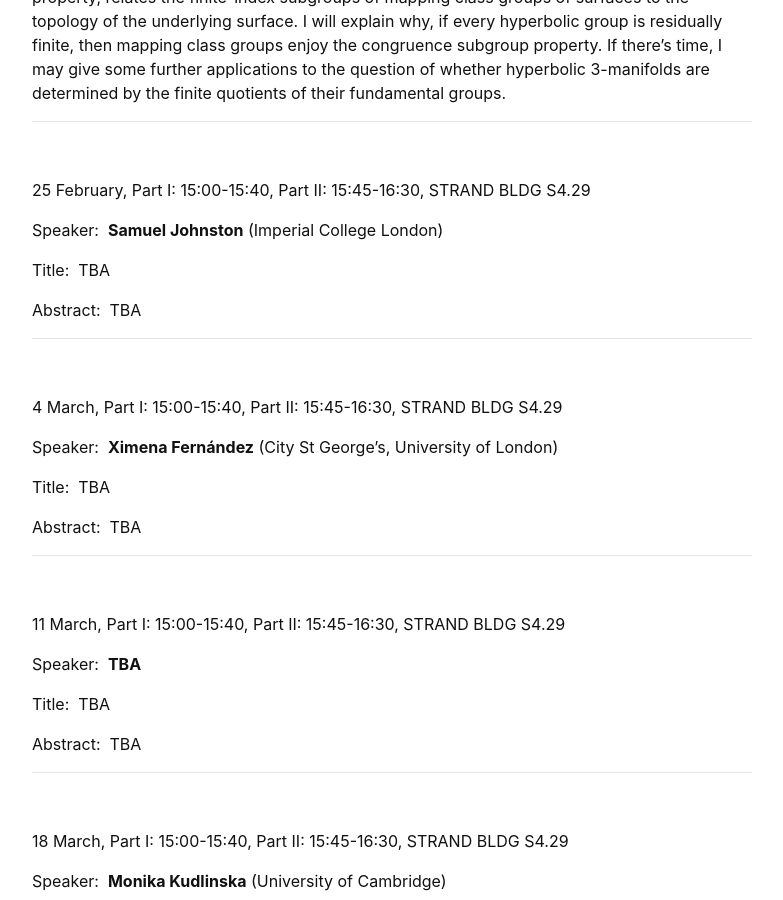
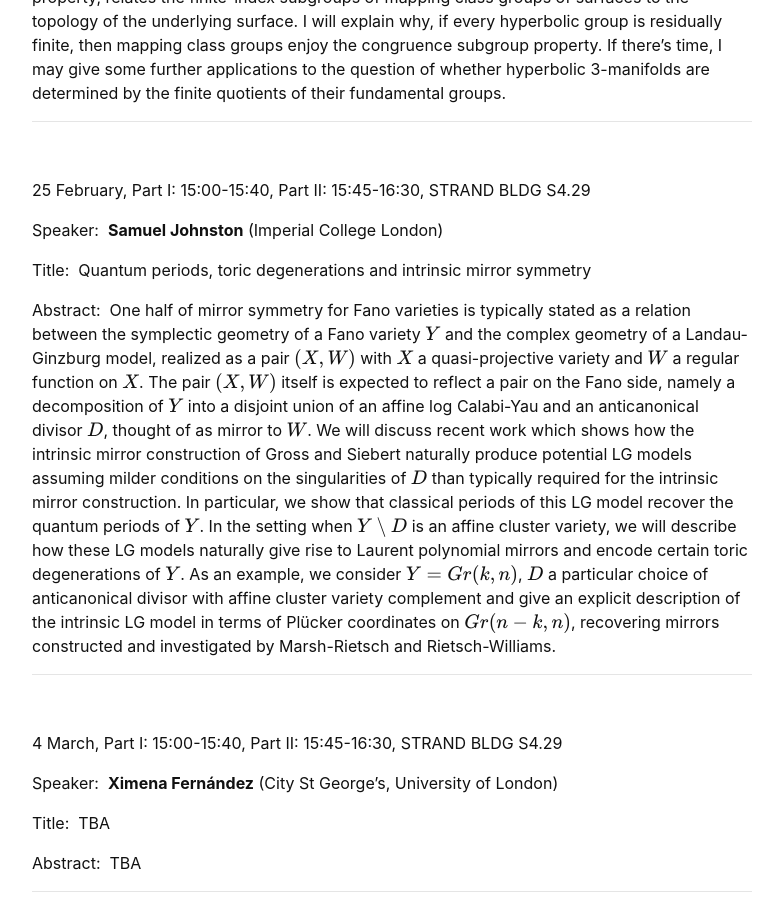
Before and after one commit to kcl-geometry-seminar/kcl-geometry-seminar.github.io, a Jekyll site: the page built from pages/index.md, in a window 1280 px wide and 900 px high, scrolled down 2036 px. Shown: the whole window, without its empty margins (248-1031 px from the left). Built offline with Jekyll 4.4.1, drawn with Linux system fonts in a browser that asks for light colours; formulas are drawn with MathJax 3; a script that is not in the unit is left out.

Commit message:
Update index.md
Updated Sam Johnston's talk

```diff
--- a/pages/index.md
+++ b/pages/index.md
@@ -82,9 +82,9 @@ Abstract:&nbsp; I will relate two notorious open questions in low-dimensional to
 
 Speaker:&nbsp; **Samuel Johnston** (Imperial College London)
 
-Title:&nbsp; TBA
+Title:&nbsp; Quantum periods, toric degenerations and intrinsic mirror symmetry
 
-Abstract:&nbsp; TBA
+Abstract:&nbsp; One half of mirror symmetry for Fano varieties is typically stated as a relation between the symplectic geometry of a Fano variety $Y$ and the complex geometry of a Landau-Ginzburg model, realized as a pair $(X,W)$ with $X$ a quasi-projective variety and $W$ a regular function on $X$. The pair $(X,W)$ itself is expected to reflect a pair on the Fano side, namely a decomposition of $Y$ into a disjoint union of an affine log Calabi-Yau and an anticanonical divisor $D$, thought of as mirror to $W$. We will discuss recent work which shows how the intrinsic mirror construction of Gross and Siebert naturally produce potential LG models assuming milder conditions on the singularities of $D$ than typically required for the intrinsic mirror construction. In particular, we show that classical periods of this LG model recover the quantum periods of $Y$. In the setting when $Y\setminus D$ is an affine cluster variety, we will describe how these LG models naturally give rise to Laurent polynomial mirrors and encode certain toric degenerations of $Y$. As an example, we consider $Y = Gr(k,n)$, $D$ a particular choice of anticanonical divisor with affine cluster variety complement and give an explicit description of the intrinsic LG model in terms of Plücker coordinates on $Gr(n-k,n)$, recovering mirrors constructed and investigated by Marsh-Rietsch and Rietsch-Williams.
 
 ---------------------------------------------------------
 <br />
```
